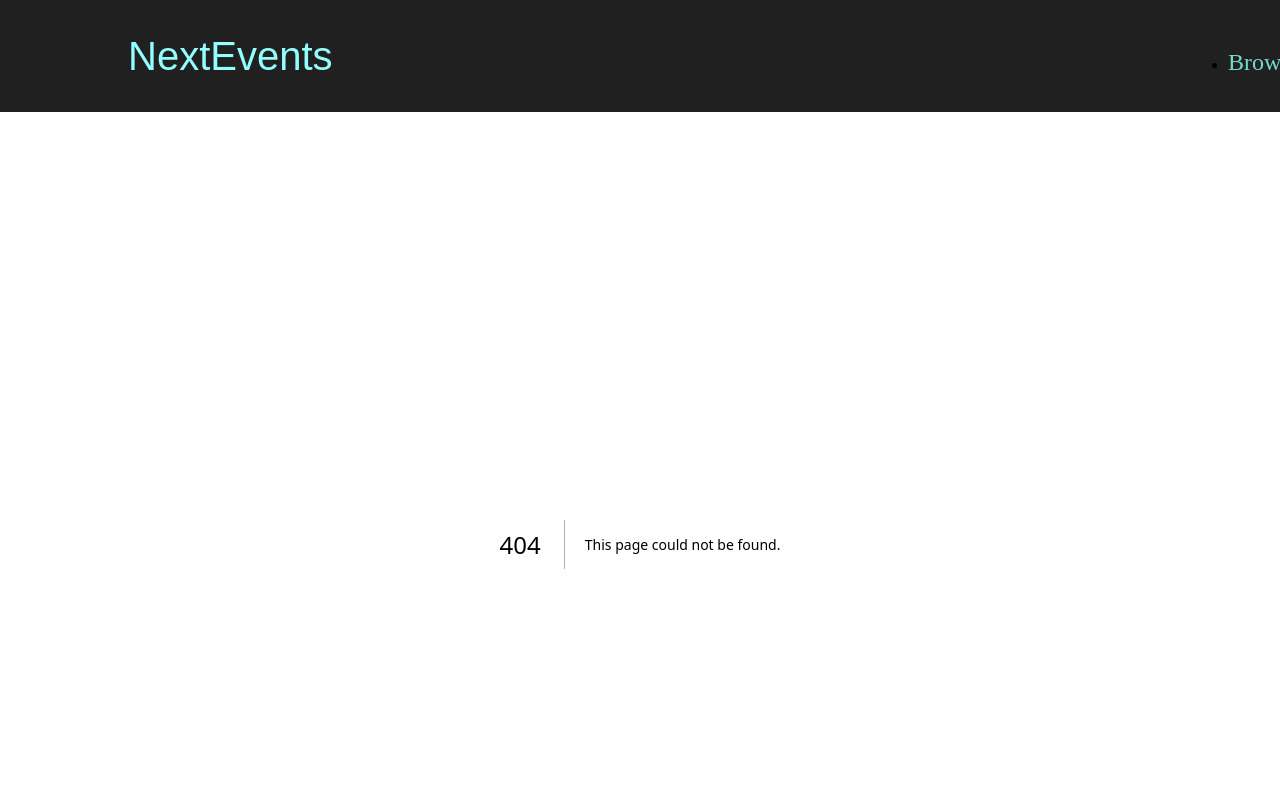
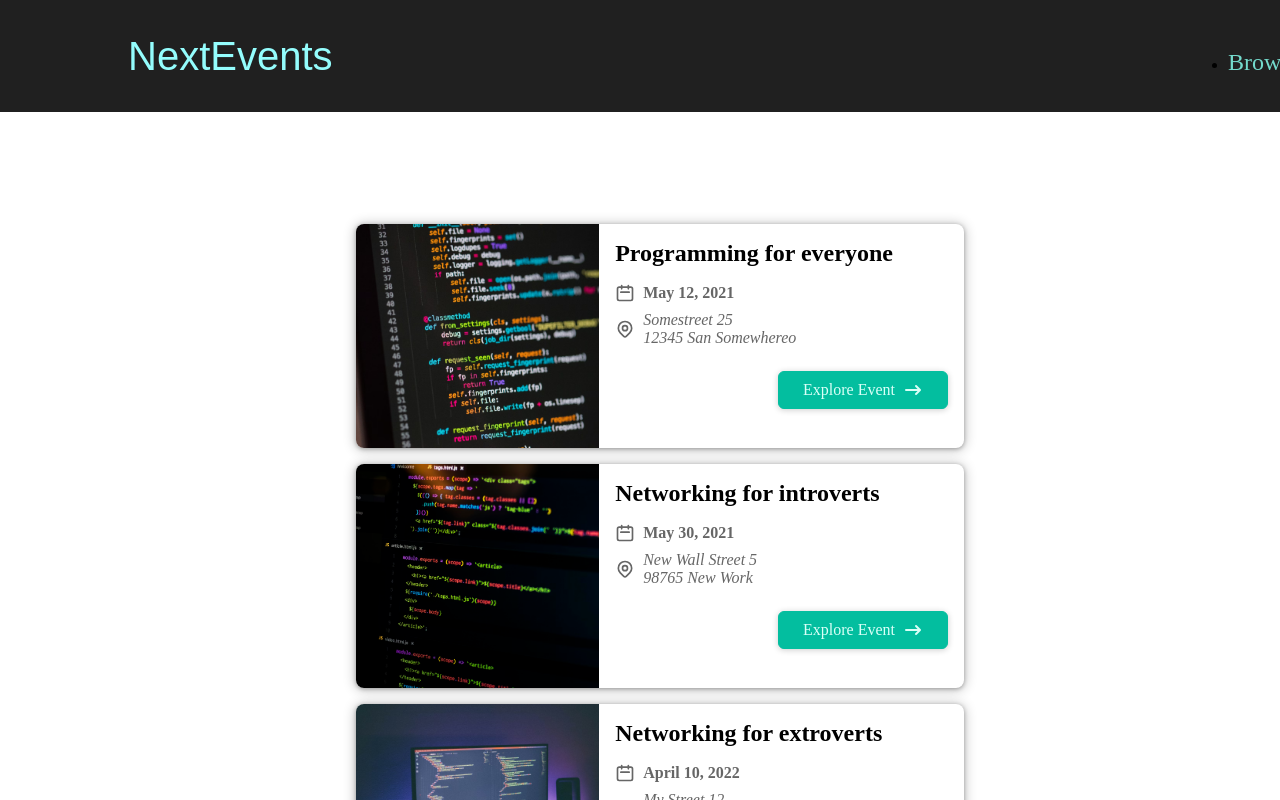
Before and after one commit to nymajalalabadi/event, a Next.js app: page /events in a window 1280 px wide. Before the commit this address had no page. Shown: the top 800 px of the page. Built offline with nearby package versions, Linux system fonts and the light colour scheme.

Commit message:
Added EventsPage

```diff
--- /dev/null
+++ b/app/events/page.tsx
@@ -0,0 +1,12 @@
+import { getAllEvents } from '../../dummy-data';
+import EventList from '../../component/events/event-list';
+
+export default function EventsPage() {
+  const events = getAllEvents();
+
+  return (
+    <div>
+      <EventList items={events} />
+    </div>
+  );
+}
```
